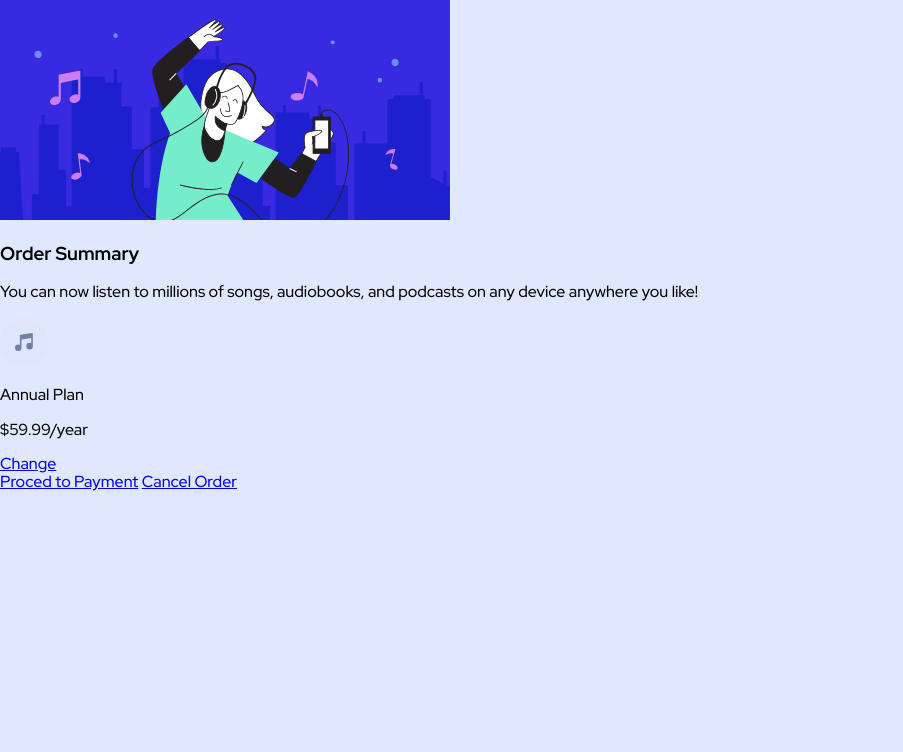
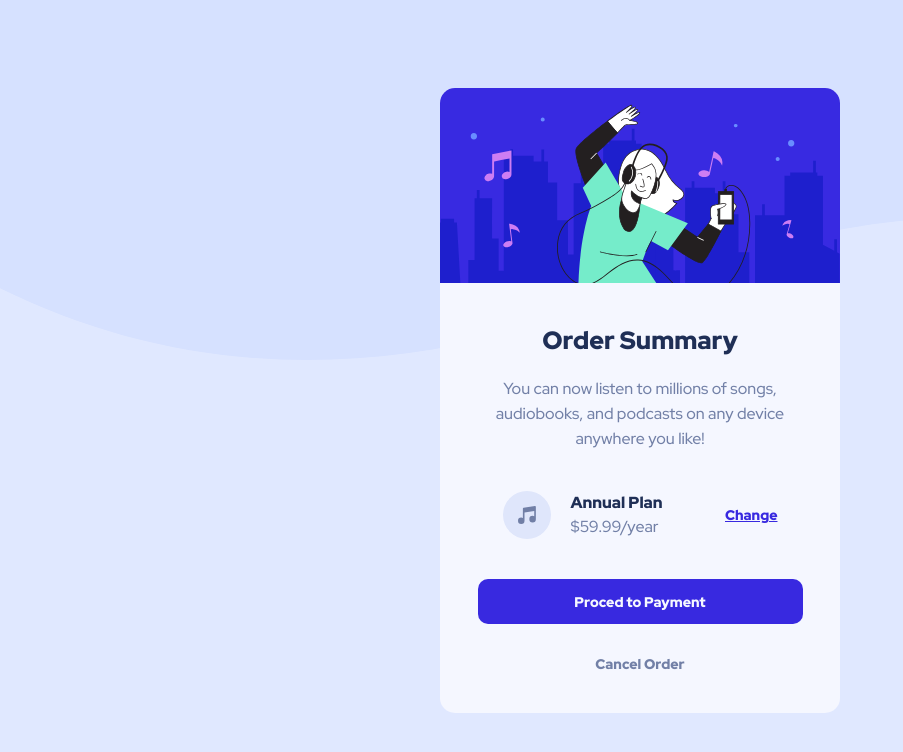
Before and after one commit to Fabiuskybm/Order-Summary, a plain HTML site: page index.html in a window 1280 px wide. Shown: the whole page, without its empty margins (0-903 px from the left). Drawn offline with Linux system fonts and the light colour scheme.

Commit message:
Proyecto casi terminado

```diff
--- a/css/styles.css
+++ b/css/styles.css
@@ -13,32 +13,139 @@
 
 }
 
+* {
+    margin: 0;
+    padding: 0;
+    box-sizing: border-box;
+}
+
 html {
     font-size: 62.5%;
 }
 
 body {
     font-family: 'Red Hat Display', sans-serif;
+    background-image: url(/images/pattern-background-desktop.svg);
+    background-repeat: no-repeat;
+    background-size: 100vw 45vh;
     background-color: var(--pale-blue);
     font-size: 1.6rem;
+    width: 100vw;
+    height: 100vh;
+    display: flex;
+    justify-content: center;
+    align-items: center;
 }
 
-/* .card {
+.card {
+    background-color: var(--very-pale-blue);
+    /* display: flex; */
+    /* flex-direction: column; */
+    /* text-align: center; */
+    border-radius: 15px;
+    width: 400px;
+    height: 625px;
+}
 
+.card img {
+    max-width: 100%;
+    max-height: 100%;
+    border-radius: 15px 15px 0 0;
+}
+
+.text {
+    margin-top: 40px;
+    text-align: center;
+}
+
+.text h3 {
+    margin-bottom: 20px;
+    font-size: 25px;
+    font-weight: 900;
+    color: var(--dark-blue);
+}
+
+.text p, .icon p {
+    font-size: 16px;
+    color: var(--desaturated-blue);
+}
+
+.text p {
+    margin-right: 20px;
+    margin-left: 20px;
+    line-height: 25px;
+}
+
+.icon-text {
+    border-radius: 5px;
+    display: flex;
+    justify-content: space-evenly;
+    align-items: center;
+    margin: 40px 0 40px 0;
+}
+
+.icon-text a {
+    color: var(--bright-blue);
+    font-size: 14px;
+    font-weight: 900;
+}
+
+.icon-text a:hover {
+    color: rgb(145, 145, 255);
+}
+
+.icon {
+    display: flex;
+    align-items: center;
+}
+
+.icon h5 {
+    color: var(--dark-blue);
+    font-weight: 900;
+    font-size: 16px;
+    margin-bottom: 5px;
+}
+
+.icon svg {
+    margin-right: 20px;
+}
+
+.buttons {
     display: flex;
     flex-direction: column;
     justify-content: center;
     align-items: center;
-    height: 100vh;
+    /* line-height: 80px; */
 }
 
-.card-content {
-    background-color: var(--very-pale-blue);
+.buttons a {
+    text-decoration: none;
+}
+
+.boton-pago {
+    background-color: var(--bright-blue);
+    color: var(--very-pale-blue);
     display: flex;
-    flex-direction: column;
     justify-content: center;
     align-items: center;
-    text-align: center;
-    padding: 2rem;
-    max-width: 375px;
-} */
+    font-weight: 900;
+    font-size: 14px;
+    border-radius: 10px;
+    width: 325px;
+    height: 45px;
+}
+
+.boton-pago:hover{
+    background-color: rgb(145, 145, 255);
+}
+
+.boton-cancelar {
+    color: var(--desaturated-blue);
+    font-weight: 900;
+    font-size: 14px;
+    margin-top: 32px;
+}
+
+.boton-cancelar:hover {
+    color: var(--dark-blue);
+}
--- a/index.html
+++ b/index.html
@@ -1,5 +1,5 @@
 <!DOCTYPE html>
-<html lang="en">
+<html lang="es">
 <head>
   <meta charset="UTF-8">
   <meta name="viewport" content="width=device-width, initial-scale=1.0">
@@ -23,9 +23,6 @@
 
     <article class="card">
 
-
-      <div class="card-content">
-
       <img src="/images/illustration-hero.svg" alt="illustration-hero">
 
       <div class="text">
@@ -35,21 +32,28 @@
 
       </div>
 
+      <div class="icon-text">
+
           <div class="icon">
+            <svg xmlns="http://www.w3.org/2000/svg" width="48" height="48"><g fill="none" fill-rule="evenodd"><circle cx="24" cy="24" r="24" fill="#DFE6FB"/><path fill="#717FA6" fill-rule="nonzero" d="M32.574 15.198a.81.81 0 00-.646-.19L20.581 16.63a.81.81 0 00-.696.803V26.934a3.232 3.232 0 00-1.632-.44A3.257 3.257 0 0015 29.747 3.257 3.257 0 0018.253 33a3.257 3.257 0 003.253-3.253v-8.37l9.726-1.39v5.327a3.232 3.232 0 00-1.631-.441 3.257 3.257 0 00-3.254 3.253 3.257 3.257 0 003.254 3.253 3.257 3.257 0 003.253-3.253V15.81a.81.81 0 00-.28-.613z"/></g></svg>
 
-          <svg xmlns="http://www.w3.org/2000/svg" width="48" height="48"><g fill="none" fill-rule="evenodd"><circle cx="24" cy="24" r="24" fill="#DFE6FB"/><path fill="#717FA6" fill-rule="nonzero" d="M32.574 15.198a.81.81 0 00-.646-.19L20.581 16.63a.81.81 0 00-.696.803V26.934a3.232 3.232 0 00-1.632-.44A3.257 3.257 0 0015 29.747 3.257 3.257 0 0018.253 33a3.257 3.257 0 003.253-3.253v-8.37l9.726-1.39v5.327a3.232 3.232 0 00-1.631-.441 3.257 3.257 0 00-3.254 3.253 3.257 3.257 0 003.254 3.253 3.257 3.257 0 003.253-3.253V15.81a.81.81 0 00-.28-.613z"/></g></svg>
-          <p>Annual Plan</p>
+            <div>
+              <h5>Annual Plan</h5>
               <p>$59.99/year</p>
+
+            </div>
+
+          </div>
+
         <a href="#">Change</a>
 
       </div>
 
-        <div class="button">
+      <div class="buttons">
 
-          <a href="#">Proced to Payment</a>
-          <a href="#">Cancel Order</a>
+        <a href="#" class="boton-pago">Proced to Payment</a>
 
-        </div>
+        <a href="#" class="boton-cancelar">Cancel Order</a>
 
       </div>
 
```
Lines whose indentation alone changed are shown as unchanged.
